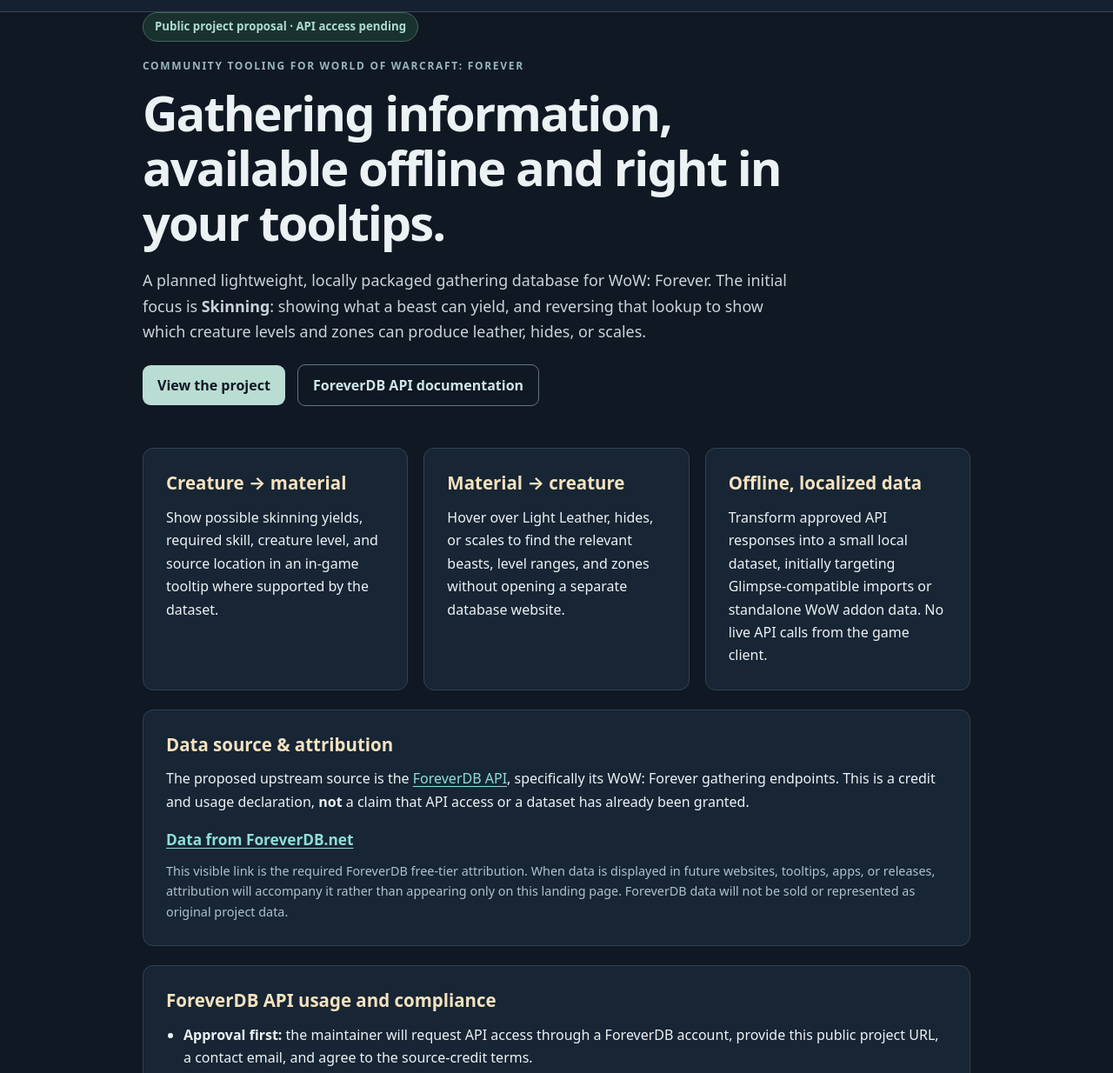
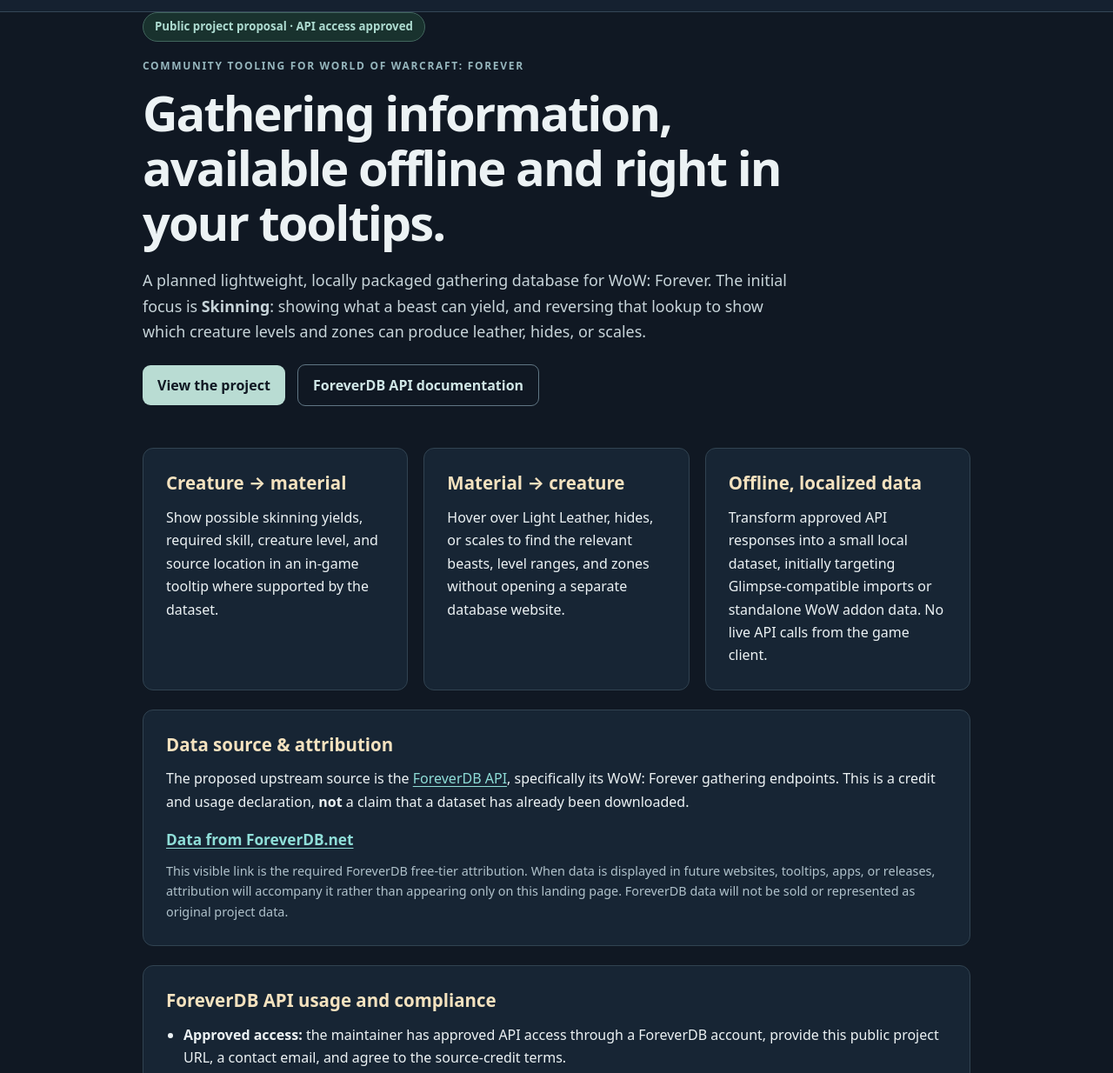
Before and after one commit to sumatkn/localized-WoWforever-GatheringDB, a plain HTML site: page docs/index.html in a window 1280 px wide. Shown: the part 45-1279 px from the top of the page at 87% size. Drawn offline with Linux system fonts and the light colour scheme.

Commit message:
Reflect ForeverDB API approval and implementation status

```diff
--- a/docs/index.html
+++ b/docs/index.html
@@ -51,7 +51,7 @@
     </div>
   </header>
   <main class="wrap">
-    <div class="status">Public project proposal · API access pending</div>
+    <div class="status">Public project proposal · API access approved</div>
     <div class="eyebrow">Community tooling for World of Warcraft: Forever</div>
     <h1>Gathering information, available offline and right in your tooltips.</h1>
     <p class="lead">A planned lightweight, locally packaged gathering database for WoW: Forever. The initial focus is <strong>Skinning</strong>: showing what a beast can yield, and reversing that lookup to show which creature levels and zones can produce leather, hides, or scales.</p>
@@ -75,7 +75,7 @@
 
     <section class="panel" id="data" aria-labelledby="data-title">
       <h2 id="data-title">Data source &amp; attribution</h2>
-      <p>The proposed upstream source is the <a href="https://foreverdb.net/developers">ForeverDB API</a>, specifically its WoW: Forever gathering endpoints. This is a credit and usage declaration, <strong>not</strong> a claim that API access or a dataset has already been granted.</p>
+      <p>The proposed upstream source is the <a href="https://foreverdb.net/developers">ForeverDB API</a>, specifically its WoW: Forever gathering endpoints. This is a credit and usage declaration, <strong>not</strong> a claim that a dataset has already been downloaded.</p>
       <p class="credit"><a href="https://foreverdb.net">Data from ForeverDB.net</a></p>
       <p class="subtle">This visible link is the required ForeverDB free-tier attribution. When data is displayed in future websites, tooltips, apps, or releases, attribution will accompany it rather than appearing only on this landing page. ForeverDB data will not be sold or represented as original project data.</p>
     </section>
@@ -83,7 +83,7 @@
     <section class="panel" id="compliance" aria-labelledby="compliance-title">
       <h2 id="compliance-title">ForeverDB API usage and compliance</h2>
       <ul>
-        <li><strong>Approval first:</strong> the maintainer will request API access through a ForeverDB account, provide this public project URL, a contact email, and agree to the source-credit terms.</li>
+        <li><strong>Approved access:</strong> the maintainer has approved API access through a ForeverDB account, provide this public project URL, a contact email, and agree to the source-credit terms.</li>
         <li><strong>Correct key scope:</strong> API access is for a build-time data tool, not for the public webpage and not for a key distributed with a WoW addon. No website or plugin key will be reused outside its permitted scope.</li>
         <li><strong>Credentials remain private:</strong> keys are never committed, bundled into addon releases, exposed in browser JavaScript, or included in public exports.</li>
         <li><strong>Limits:</strong> free-tier usage is capped at 5,000 requests per day and 30 per minute across the account; requests will handle <code>429</code> and <code>Retry-After</code> and will not attempt to evade limits.</li>
@@ -95,7 +95,7 @@
 
     <section class="panel" aria-labelledby="status-title">
       <h2 id="status-title">Development status</h2>
-      <p>This page documents the intended use for an API access request. The importer, schema conversion, and in-game integration are planned; the site does not request or serve ForeverDB API data, nor does it collect visitors' data.</p>
+      <p>This page documents the intended use for an API access request. The importer, an offline dataset format, and a basic in-game tooltip addon have been implemented; authenticated data synchronization is not yet verified; the site does not request or serve ForeverDB API data, nor does it collect visitors' data.</p>
       <p>Project discussion and progress: <a href="https://github.com/sumatkn/localized-WoWforever-GatheringDB/issues">GitHub Issues</a>.</p>
     </section>
   </main>
```
